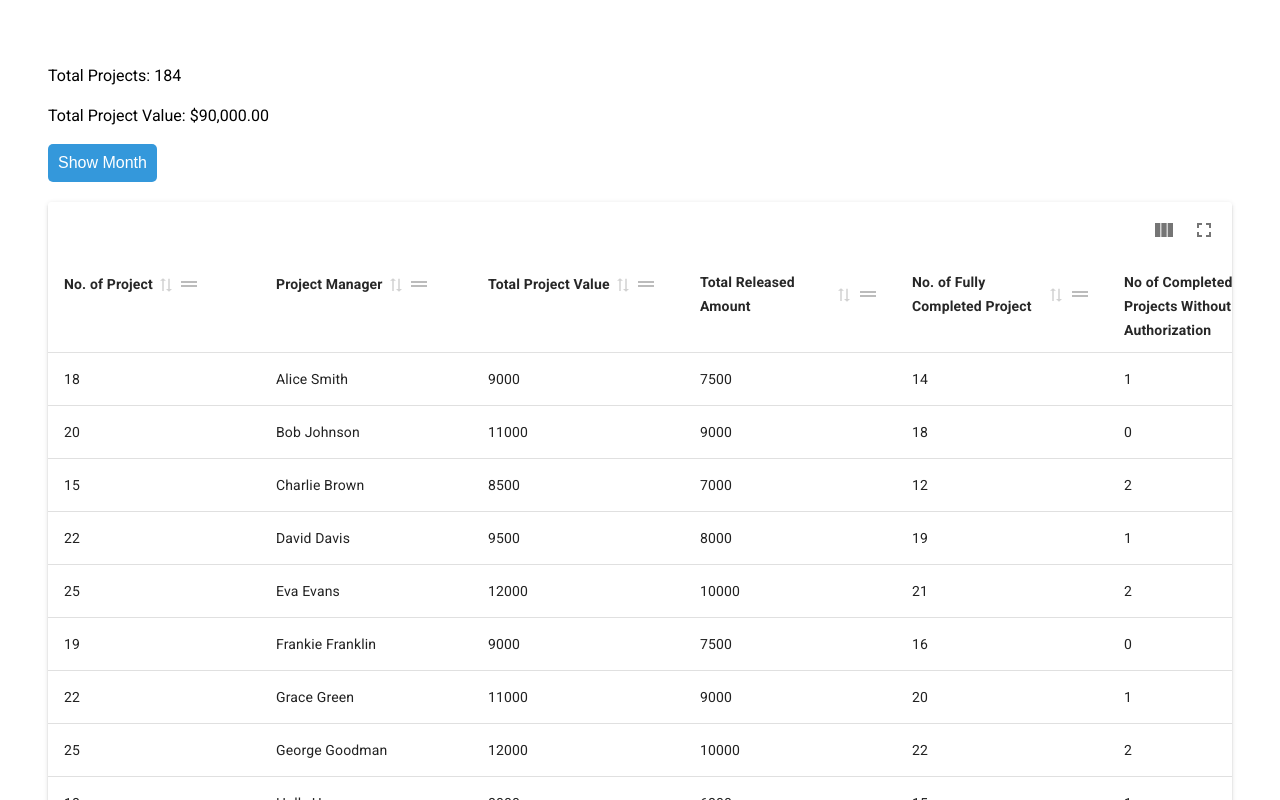
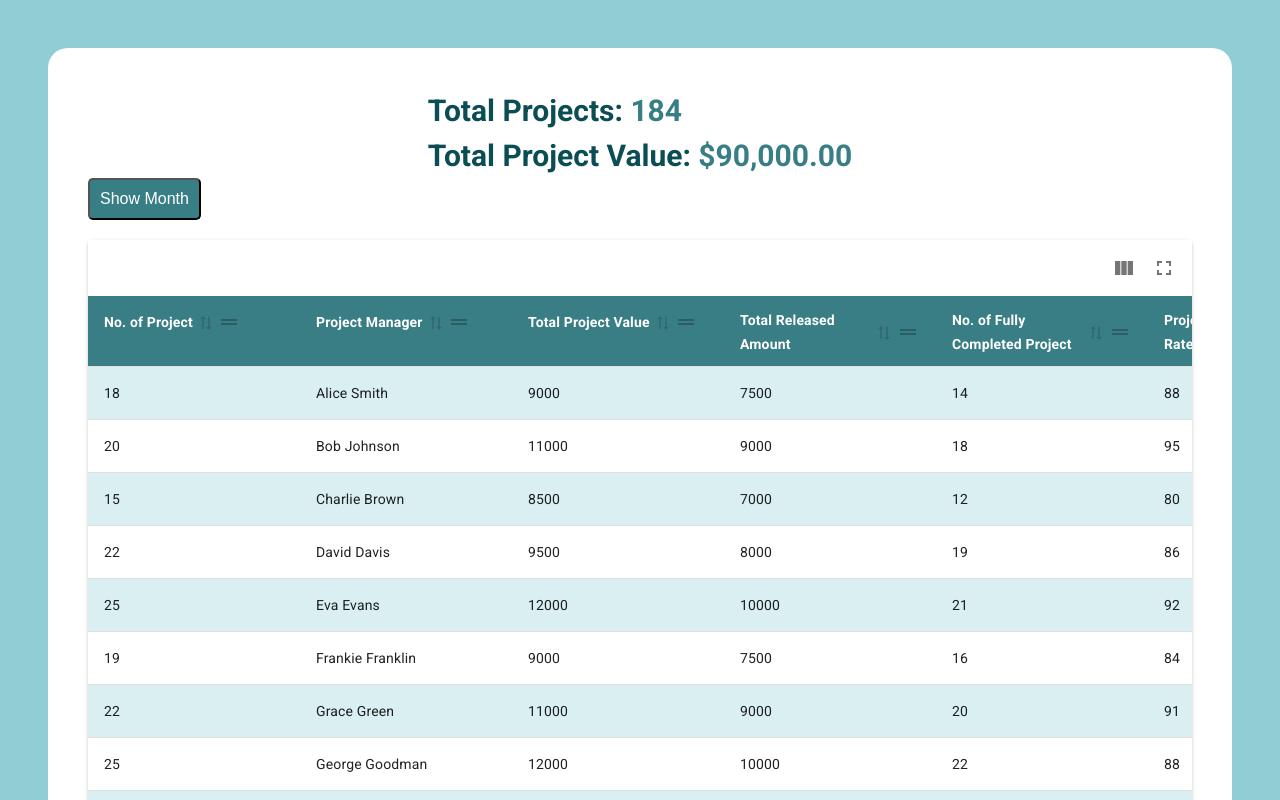
Before and after one commit to tanvirmitul1/draggable-table, a React (Vite) app: page / in a window 1280 px wide. Shown: the top 800 px of the page. Built offline with nearby package versions, Linux system fonts and the light colour scheme.

Commit message:
color combination add

```diff
--- a/src/App.jsx
+++ b/src/App.jsx
@@ -6,9 +6,9 @@ function App() {
 
 
   return (
-    <>
+    <div style={{padding:'40px 40px 30px 40px'}}>
      <Home/>
-    </>
+    </div>
   )
 }
 
--- a/src/components/Modal.jsx
+++ b/src/components/Modal.jsx
@@ -9,6 +9,7 @@ import ReactModal from "react-modal";
 import SecondaryTable from "./modal/SecondaryTable";
 import Header from "./modal/Header";
 import Managerdetails from "./modal/ManagerDetails";
+import MonthSelector from "./MonthPicker";
 
 const Modal = ({
   isOpen,
@@ -31,7 +32,7 @@ const Modal = ({
         content: {
           zIndex: 1001,
           maxWidth: "80%",
-
+            borderRadius: "20px",
           margin: "auto auto",
           padding: "50px",
         },
@@ -54,6 +55,9 @@ const Modal = ({
             <button onClick={handleCloseModal}>Close</button>
           </div>
           <div>
+            <MonthSelector/>
+          </div>
+          <div>
             <SecondaryTable selectedRowData={selectedRowData} />
           </div>
         </div>
--- a/src/components/MonthPicker.jsx
+++ b/src/components/MonthPicker.jsx
@@ -5,6 +5,15 @@ import 'react-datepicker/dist/react-datepicker.css';
 const MonthSelector = () => {
     const [startDate, setStartDate] = useState(null);
     const [selectedMonth, setSelectedMonth] = useState('');
+    const [hovered, setHovered] = useState(false);
+
+    const handleMouseEnter = () => {
+        setHovered(true);
+    };
+
+    const handleMouseLeave = () => {
+        setHovered(false);
+    };
 
     const handleMonthChange = (date) => {
         if (date) {
@@ -24,17 +33,23 @@ const MonthSelector = () => {
 
     return (
         <div style={{  zIndex: 100,display:"flex" ,gap:"10px" }}>
-            <button onClick={() => setStartDate(new Date())}
+            <button onClick={() => setStartDate(new Date())
+            }
+                onMouseEnter={handleMouseEnter}
+                onMouseLeave={handleMouseLeave}
                 style={{
                     padding: '10px',
                     fontSize: '16px',
-                    backgroundColor: '#3498db',
-                    color: '#fff',
+                    backgroundColor: hovered ? 'white' : '#387E85',
+                    color: hovered ? '#387E85':'white',
                     cursor: 'pointer',
+                    border:`1px solid ${hovered ? '#387E85' : 'none'}` ,
+                   outline:"none",
                     borderRadius: '5px',
-                    border: 'none',
-                    outline: 'none',
-                    transition: 'background-color 0.5s ease-n',
+
+                    transition: 'background-color 0.3s ease-in',
+
+
                 }}>Show Month</button>
             {startDate && (
                 <DatePicker
--- a/src/components/PrimaryTable.jsx
+++ b/src/components/PrimaryTable.jsx
@@ -33,10 +33,12 @@ const PrimaryTable = () => {
                 accessorKey: 'numberOfFullyCompletedProjects',
                 header: 'No. of Fully Completed Project',
             },
-            {
+         /* {
                 accessorKey: 'numberOfCompletedProjectsWithoutAuthorization',
                 header: 'No of Completed Projects Without Authorization',
             },
+            */
+
             {
                 accessorKey: 'projectCompletionRate',
                 header: 'Project Completion Rate',
@@ -65,8 +67,36 @@ const PrimaryTable = () => {
             onClick: () => handleRowClick(row.original),
             sx: {
                 cursor: 'pointer',
+
             },
         }),
+
+        muiTableBodyProps: {
+            sx: {
+
+                '& tr:nth-of-type(odd) > td': {
+                    backgroundColor: '#DAEFF1',
+
+                },
+                '& tr:nth-of-type(even) > td': {
+                    backgroundColor: '#FFFFFF',
+                },
+
+
+
+            },
+        },
+
+       muiTableHeadCellProps: {
+        sx: {
+               backgroundColor: '#327A81',
+               color: '#FFFFFF',
+
+
+
+        }
+       },
+
     });
 
     const handleRowClick = (rowData) => {
--- a/src/components/ProjectSummary.jsx
+++ b/src/components/ProjectSummary.jsx
@@ -13,9 +13,13 @@ const ProjectSummary = () => {
     }).format(totalProjectValue);
 
     return (
-        <div >
-            <p className="font-roboto">Total Projects: {totalProjects}</p>
-            <p>Total Project Value: {formattedTotalProjectValue}</p>
+        <div style={{ fontWeight: "bold",fontSize:'30px' }} >
+            <div className="font-roboto "
+            ><span
+                    style={{ color: "#0B4D54" }}>Total Projects:</span> <span
+                    style={{ color: "#387E85" }}>{totalProjects}</span></div>
+            <div><span
+                style={{ color: "#0B4D54" }}>Total Project Value:</span><span style={{ color: "#387E85" }}> {formattedTotalProjectValue}</span></div>
         </div>
     );
 };
--- a/src/components/modal/SecondaryTable.jsx
+++ b/src/components/modal/SecondaryTable.jsx
@@ -63,6 +63,30 @@ const SecondaryTable = ({ selectedRowData }) => {
         manualFiltering: false,
 
         enableFilters: false,
+        muiTableBodyProps: {
+            sx: {
+
+                '& tr:nth-of-type(odd) > td': {
+                    backgroundColor: '#DAEFF1',
+                },
+                '& tr:nth-of-type(even) > td': {
+                    backgroundColor: '#FFFFFF',
+                },
+
+
+
+            },
+        },
+
+        muiTableHeadCellProps: {
+            sx: {
+                backgroundColor: '#327A81',
+                color: '#FFFFFF',
+
+
+
+            }
+        },
 
     });
 
--- a/src/index.css
+++ b/src/index.css
@@ -9,3 +9,12 @@
   -webkit-font-smoothing: antialiased;
   -moz-osx-font-smoothing: grayscale;
 }
+
+:root {
+  --primary-color: #387E85; /* Initial primary color */
+}
+
+body{
+
+  background-color: #91CED4;
+}
--- a/src/pages/Home.jsx
+++ b/src/pages/Home.jsx
@@ -7,8 +7,10 @@ import ProjectSummary from "../components/ProjectSummary";
 
 const Home = () => {
   return (
-    <div style = {{display:"flex", flexDirection:"column", margin:"0 auto" , padding:'40px' }}>
-      <div >
+    <div style = {{display:"flex", flexDirection:"column", margin:"0 auto" , padding:'40px',backgroundColor:"white",borderRadius:"20px" }}>
+
+      <div style={{display:"flex", flexDirection:"column", }}>
+      <div style={{margin:"0 auto"}} >
 
       <ProjectSummary />
       </div>
@@ -20,6 +22,7 @@ const Home = () => {
           <PrimaryTable />
        </div>
       </div>
+      </div>
 
     </div>
   );
```
Also changed, not shown: 1 other file (tests, documents, lock files or other folders).
